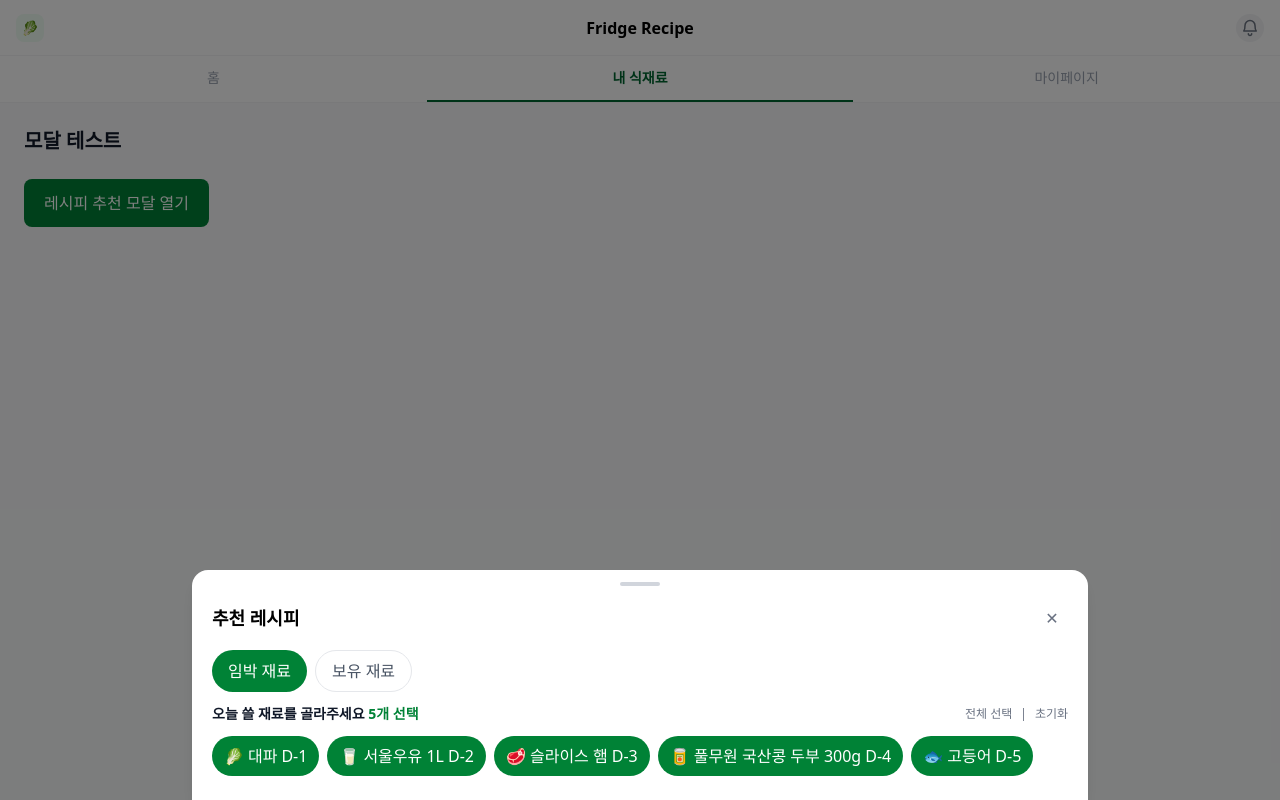
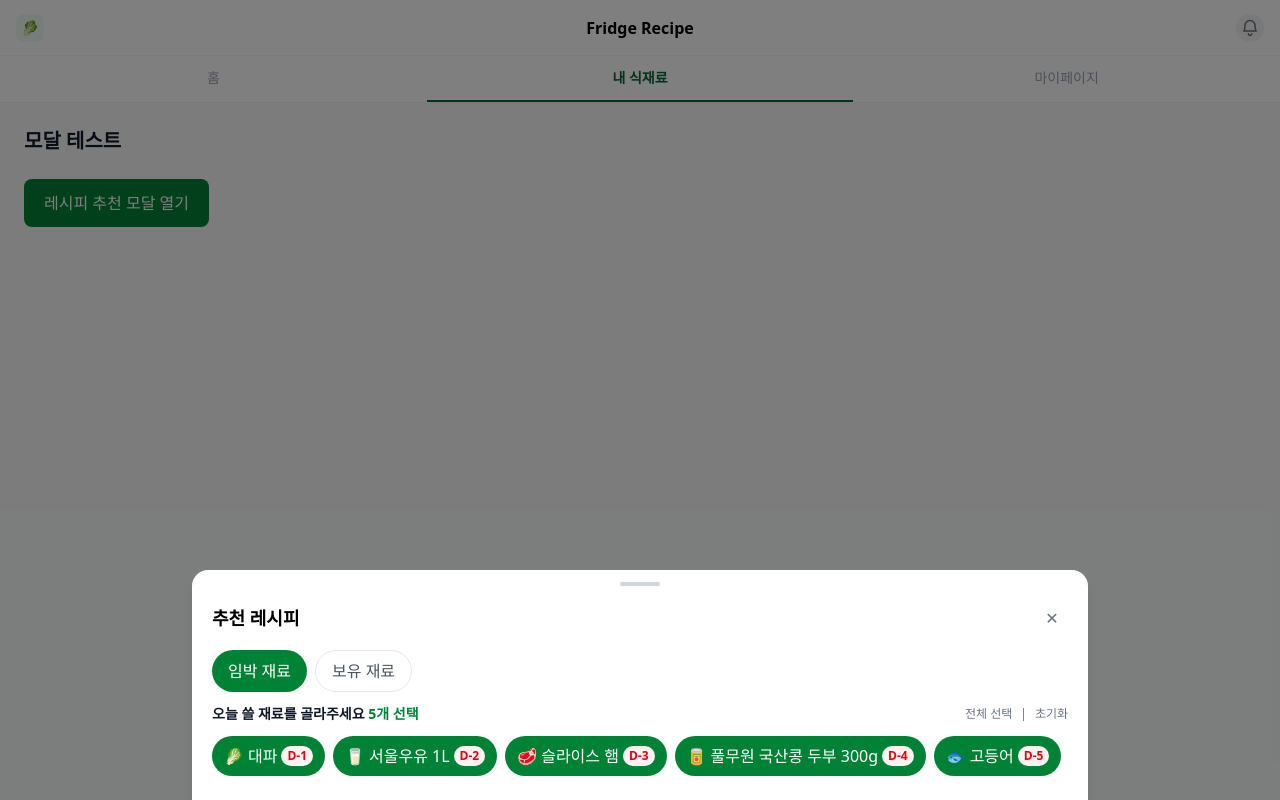
Before and after one commit to amInspireCamp6th-miniProject/front, a React (Vite) app: page /ingredients in a window 1280 px wide. Both pictures are taken after a click on the button "레시피 추천 모달 열기". Built offline with nearby package versions, Linux system fonts and the light colour scheme.

Commit message:
feat: 추천 모달 식재료 표출 및 선택 기능 구현 eslint 수정

```diff
--- a/src/features/recipe/ui/RecipeRecommendationModal.jsx
+++ b/src/features/recipe/ui/RecipeRecommendationModal.jsx
@@ -11,7 +11,7 @@ function RecipeRecommendationModal({ isOpen, onClose }) {
   const [isIngredientLoading, setIsIngredientLoading] = useState(false) //ingredients 로딩상태관리
   const [ingredientError, setIngredientError] = useState(null) //ingredients 통신에러상태관리
 
-  const [isRecommendationLoading, setIsRecommendationLoading] = useState(false) //레시피 추천 로딩 상태
+  // const [isRecommendationLoading, setIsRecommendationLoading] = useState(false) //레시피 추천 로딩 상태
 
   const URGENT_DAYS_LIMIT = 5
 
@@ -123,6 +123,19 @@ function RecipeRecommendationModal({ isOpen, onClose }) {
     }
   }
 
+  //d-day 표기 함수
+  function formatDaysLeft(daysLeft) {
+    if (daysLeft === 0) {
+      return 'D-Day'
+    }
+
+    if (daysLeft < 0) {
+      return `D+${Math.abs(daysLeft)}`
+    }
+
+    return `D-${daysLeft}`
+  }
+
   return (
     <Modal
       isOpen={isOpen}
@@ -132,6 +145,12 @@ function RecipeRecommendationModal({ isOpen, onClose }) {
       variant="bottomSheet"
     >
       <RecipeIngredientFilter value={filter} onChange={setFilter} />
+
+      {ingredientError && (
+        <p role="alert" className="mt-3 text-sm text-red-500">
+          {ingredientError}
+        </p>
+      )}
 
       {/* 재료 선택 제목 및 전체 선택/초기화 */}
       <div className="mt-3 flex items-center justify-between">
@@ -185,8 +204,20 @@ function RecipeRecommendationModal({ isOpen, onClose }) {
               }
             >
               <span aria-hidden="true">{category.icon}</span>
+
               <span>{ingredient.productName}</span>
-              <span>D-{ingredient.daysLeft}</span>
+
+              <span
+                className={
+                  isUrgentIngredient(ingredient)
+                    ? 'rounded-full bg-red-50 px-1.5 py-0.5 text-xs font-semibold text-red-600'
+                    : isSelected
+                      ? 'text-xs text-green-100'
+                      : 'text-xs text-gray-500'
+                }
+              >
+                {formatDaysLeft(ingredient.daysLeft)}
+              </span>
             </button>
           )
         })}
```
